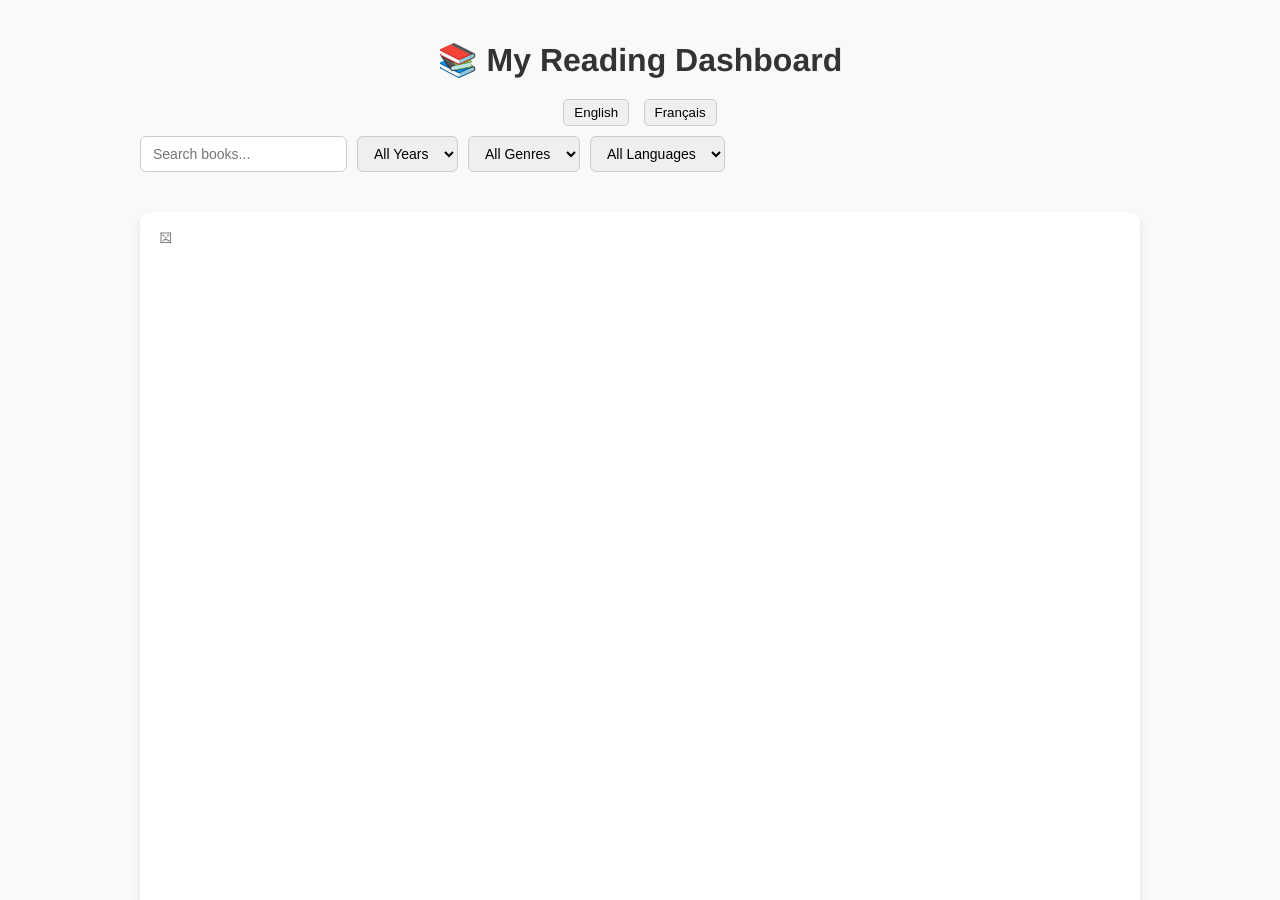
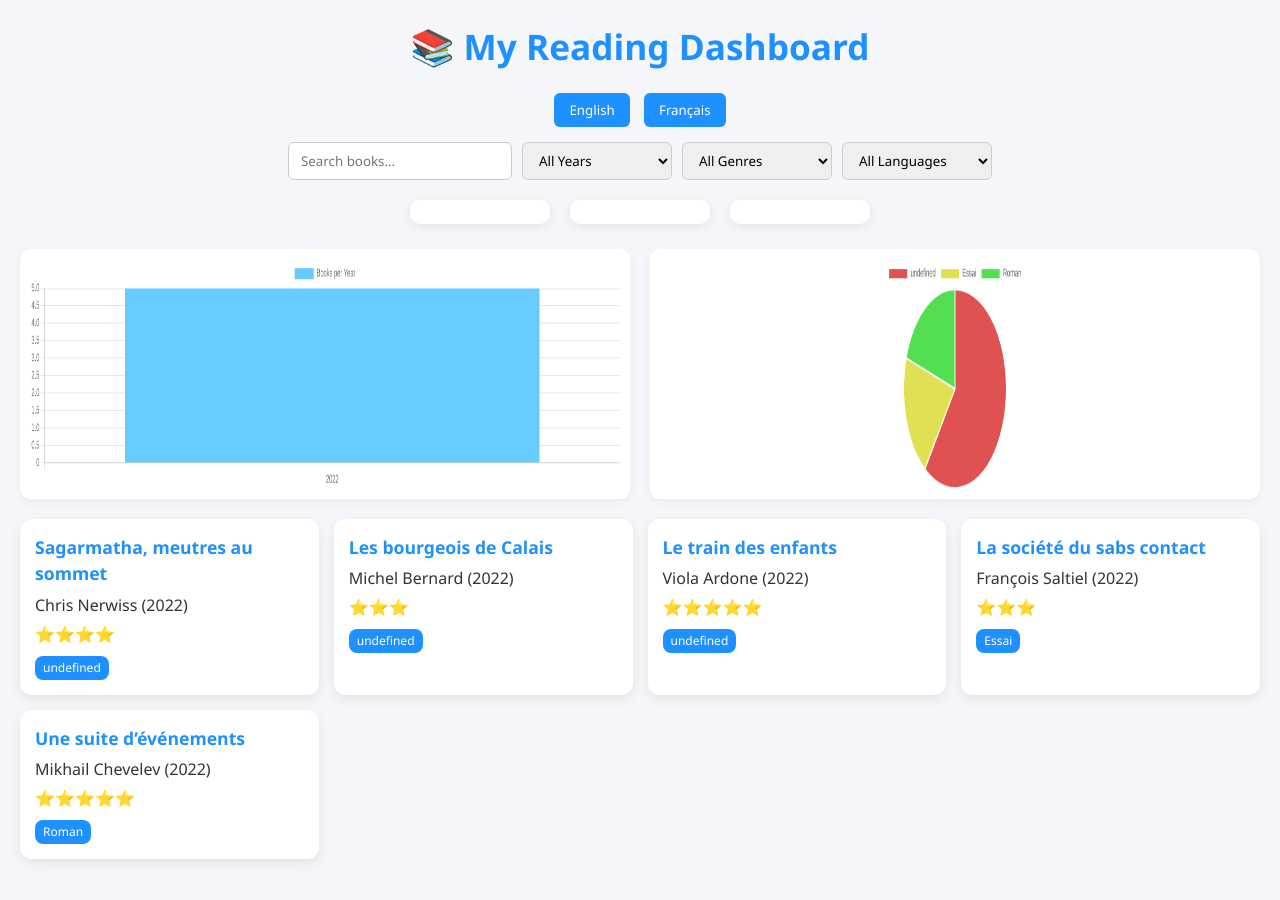
Before and after one commit to emiliedegagne-stack/emiliedegagne-stack.github.io, a plain HTML site: page index.html in a window 1280 px wide. Shown: the top 900 px of the page. After the commit the page ends 879 px from the top, so only its background shows below. Drawn offline with nearby package versions, Linux system fonts and the light colour scheme.

Commit message:
Refactor CSS styles for improved layout and design

```diff
--- a/style.css
+++ b/style.css
@@ -1,34 +1,149 @@
+/* Reset & base */
+* {
+  margin: 0;
+  padding: 0;
+  box-sizing: border-box;
+  font-family: 'Segoe UI', Roboto, sans-serif;
+}
+
 body {
-  font-family: 'Helvetica Neue', sans-serif;
-  max-width: 1000px;
-  margin: auto;
+  background-color: #f5f6fa;
+  color: #333;
+  line-height: 1.5;
   padding: 20px;
-  background: #f9f9f9;
-  color: #333;
 }
-h1 { text-align: center; margin-bottom: 20px; }
-#language-toggle { text-align: center; margin-bottom: 10px; }
-#language-toggle button { margin: 0 5px; padding: 5px 10px; border-radius: 5px; border: 1px solid #ccc; cursor: pointer; }
-#filters { display: flex; gap: 10px; margin-bottom: 20px; flex-wrap: wrap; }
-#filters input, #filters select { padding: 8px 12px; border-radius: 6px; border: 1px solid #ccc; font-size: 14px; }
-#stats { display: flex; gap: 20px; margin-bottom: 20px; flex-wrap: wrap; }
-#book-container { display: grid; grid-template-columns: repeat(auto-fit, minmax(250px, 1fr)); gap: 15px; }
+
+/* Header */
+h1 {
+  text-align: center;
+  font-size: 2.2rem;
+  margin-bottom: 20px;
+  color: #1e90ff;
+}
+
+/* Language toggle */
+#language-toggle {
+  text-align: center;
+  margin-bottom: 15px;
+}
+
+#language-toggle button {
+  background-color: #1e90ff;
+  color: white;
+  border: none;
+  padding: 8px 15px;
+  margin: 0 5px;
+  border-radius: 6px;
+  cursor: pointer;
+  transition: 0.2s;
+}
+
+#language-toggle button:hover {
+  background-color: #0d6efd;
+}
+
+/* Filters */
+#filters {
+  display: flex;
+  flex-wrap: wrap;
+  justify-content: center;
+  gap: 10px;
+  margin-bottom: 20px;
+}
+
+#filters input, #filters select {
+  padding: 8px 12px;
+  border: 1px solid #ccc;
+  border-radius: 6px;
+  min-width: 150px;
+  transition: 0.2s;
+}
+
+#filters input:focus, #filters select:focus {
+  border-color: #1e90ff;
+  outline: none;
+}
+
+/* Stats */
+#stats {
+  display: flex;
+  justify-content: center;
+  flex-wrap: wrap;
+  gap: 20px;
+  margin-bottom: 25px;
+}
+
+#stats div {
+  background-color: white;
+  padding: 12px 18px;
+  border-radius: 10px;
+  box-shadow: 0 3px 10px rgba(0,0,0,0.08);
+  font-weight: bold;
+  min-width: 140px;
+  text-align: center;
+}
+
+/* Charts */
+#charts {
+  display: flex;
+  flex-wrap: wrap;
+  gap: 20px;
+  margin-bottom: 20px;
+}
+
+#charts canvas {
+  background-color: white;
+  border-radius: 10px;
+  box-shadow: 0 3px 10px rgba(0,0,0,0.05);
+  padding: 10px;
+  flex: 1;
+  min-width: 300px;
+  height: 250px;
+}
+
+/* Book cards */
+#booksContainer {
+  display: grid;
+  grid-template-columns: repeat(auto-fill, minmax(250px, 1fr));
+  gap: 15px;
+}
+
 .book-card {
-  background: white;
-  border-radius: 10px;
+  background-color: white;
   padding: 15px;
-  box-shadow: 0 4px 8px rgba(0,0,0,0.1);
-  transition: transform 0.2s;
+  border-radius: 12px;
+  box-shadow: 0 4px 12px rgba(0,0,0,0.08);
+  transition: transform 0.2s, box-shadow 0.2s;
 }
-.book-card:hover { transform: translateY(-3px); }
-.book-card h2 { margin: 0 0 5px 0; font-size: 18px; }
-.book-card .author { color: #555; font-size: 14px; margin-bottom: 5px; }
-.book-card .rating { font-size: 16px; margin-bottom: 5px; }
-.rating-5 { color: gold; }
-.rating-4 { color: #ffcc66; }
-.rating-3 { color: #ff9966; }
-.rating-2 { color: #ff6666; }
-.rating-1 { color: #cc6666; }
-.book-card .note { font-style: italic; font-size: 14px; }
-.book-card .genre { font-size: 12px; color: #777; }
-canvas { background:white; border-radius:10px; padding:10px; box-shadow:0 4px 8px rgba(0,0,0,0.1); }
+
+.book-card:hover {
+  transform: translateY(-5px);
+  box-shadow: 0 6px 20px rgba(0,0,0,0.12);
+}
+
+.book-card h4 {
+  font-size: 1.1rem;
+  margin-bottom: 6px;
+  color: #1e90ff;
+}
+
+.book-card p {
+  margin-bottom: 5px;
+}
+
+.genre-badge {
+  display: inline-block;
+  padding: 3px 8px;
+  border-radius: 8px;
+  background-color: #1e90ff;
+  color: white;
+  font-size: 0.75rem;
+  margin-top: 5px;
+}
+
+/* Responsive tweaks */
+@media (max-width: 600px) {
+  #filters { flex-direction: column; align-items: center; }
+  #stats { flex-direction: column; align-items: center; }
+  #charts { flex-direction: column; }
+}
```
